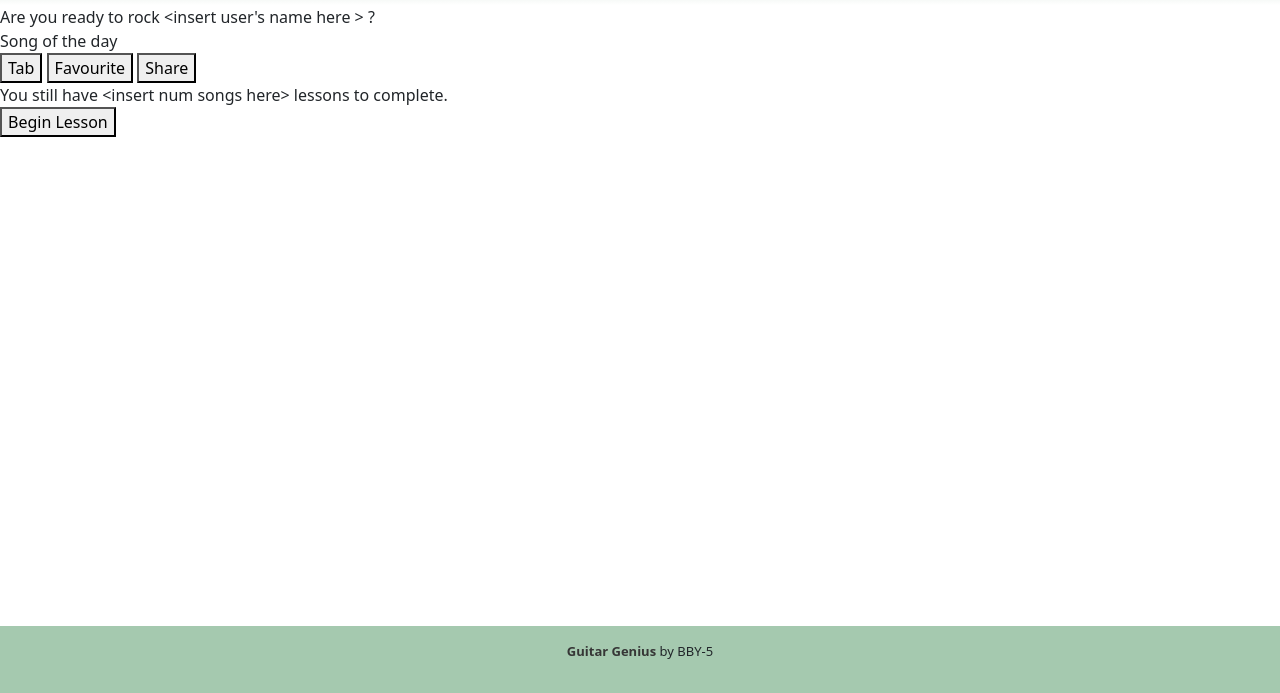
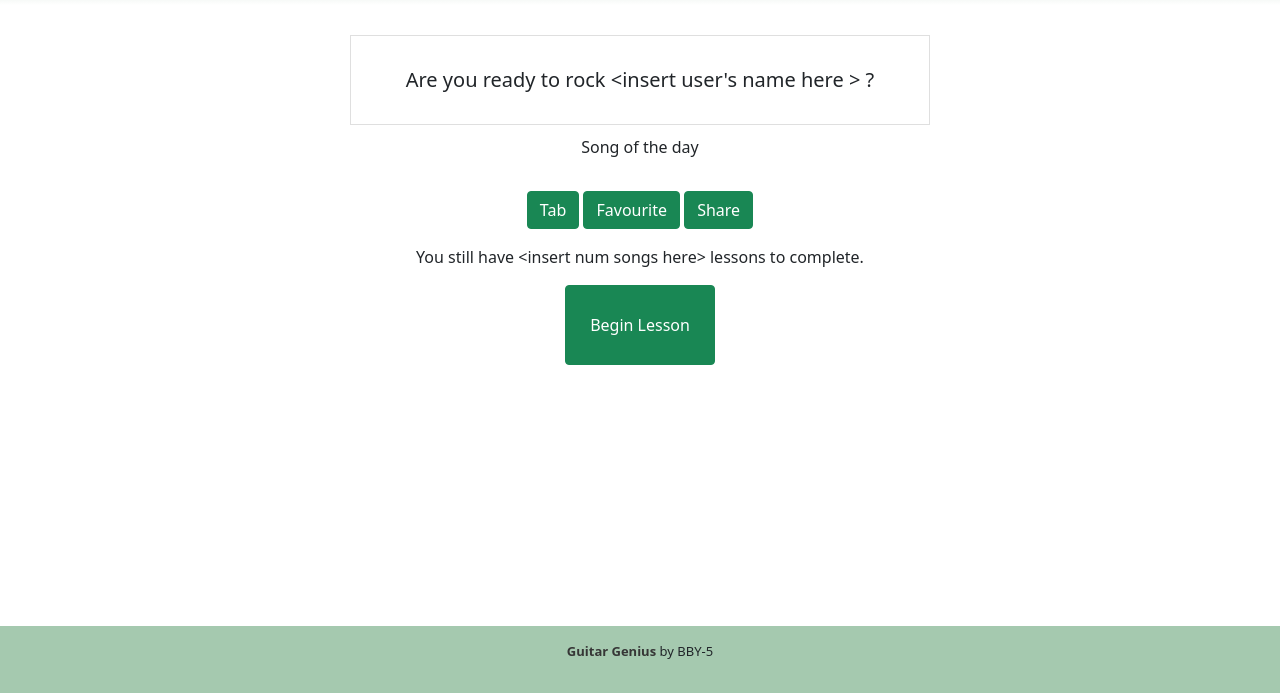
Before and after one commit to rubengill/2800-202310-BBY05, a website: page app/html/main.html in a window 1280 px wide. Shown: the part 107-800 px from the top of the page. Drawn offline with nearby package versions, Linux system fonts and the light colour scheme; no server answers.

Commit message:
Updated main.html w/ bootstrap. Added main.css.

```diff
--- a/app/html/main.html
+++ b/app/html/main.html
@@ -38,37 +38,42 @@
 
 
     <!-- Link to styles of your own -->
-    <!-- <link rel="stylesheet" href="./styles/style.css"> -->
+    <link rel="stylesheet" href="/public/css/main.css">
 </head>
 
 <body>
     <nav id="navbarPlaceholder"></nav>
 
     <div id="maincon">
+        <div class="col-lg-6 offset-lg-3">
+            <div class="card-body text-center">
+                <h5 class="my-3"><span id="name-goes-here">
                     Are you ready to rock
                     <span id="user-name"> &lt;insert user's name here &gt; </span>?
-
-        <div id="songcon">
+                </span></h5>
+            </div>
+            <!-- <div class="card-body text-center"> -->
+                <div class="mb-3" id="songcon">
                     Song of the day
                     <span id="songname"></span>
                     <span id="author"></span>
                 </div>
 
-        <div id="buttons">
-            <button id="tab"> Tab </button>
-            <button id="fav"> Favourite</button>
-            <button id="share"> Share </button>
+                <div class="mb-3" id="buttons">
+                    <button id="tab" class="btn btn-success mt-3"> Tab </button>
+                    <button id="fav" class="btn btn-success mt-3"> Favourite</button>
+                    <button id="share" class="btn btn-success mt-3"> Share </button>
                 </div>
-
-        <div id="lessons">
+            <!-- </div> -->
+            <div class="mb-3" id="lessons">
                 <span id="lessoncounter">
                     You still have &lt;insert num songs here&gt;
                     lessons to complete.
                 </span>
                 <br>
-            <button id="begLes">Begin Lesson</button>
+                <button id="begLes" class="btn btn-success mt-3" style="width: 150px; height: 80px;">Begin Lesson</button>
             </div>
-
+        </div>
     </div>
 
     <nav id="footerPlaceholder"></nav>
--- /dev/null
+++ b/public/css/main.css
@@ -0,0 +1,13 @@
+.card-body {
+
+    border: 1px solid rgba(0,0,0,.125);
+    /* width: 80vw; */
+    margin: 30px;
+    /* text-align: center; */
+    margin-bottom: 10px;
+}
+
+/* TODO: refactor later, lazy code */
+* {
+    text-align: center;
+}
```
Lines whose indentation alone changed are shown as unchanged.
